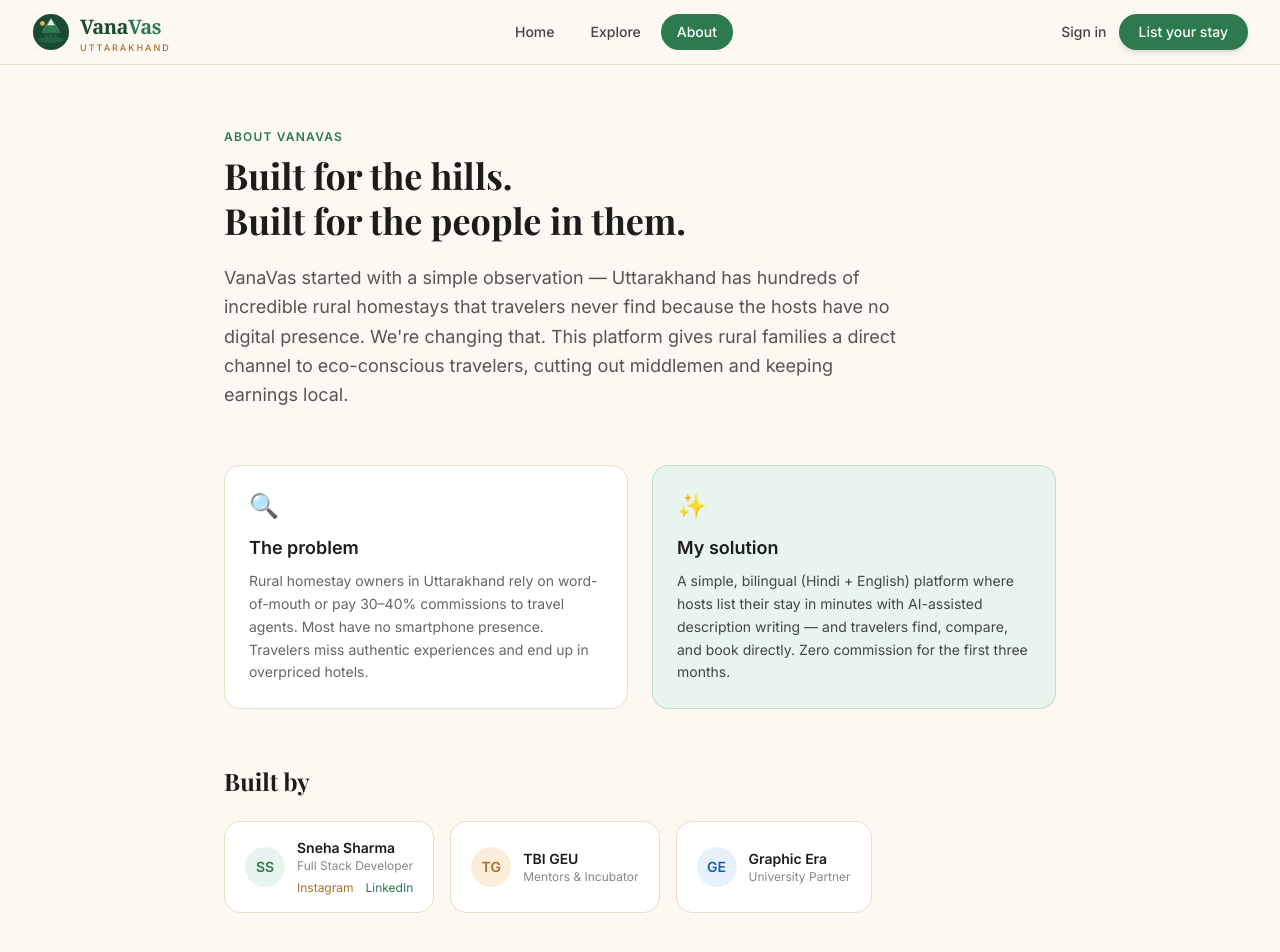
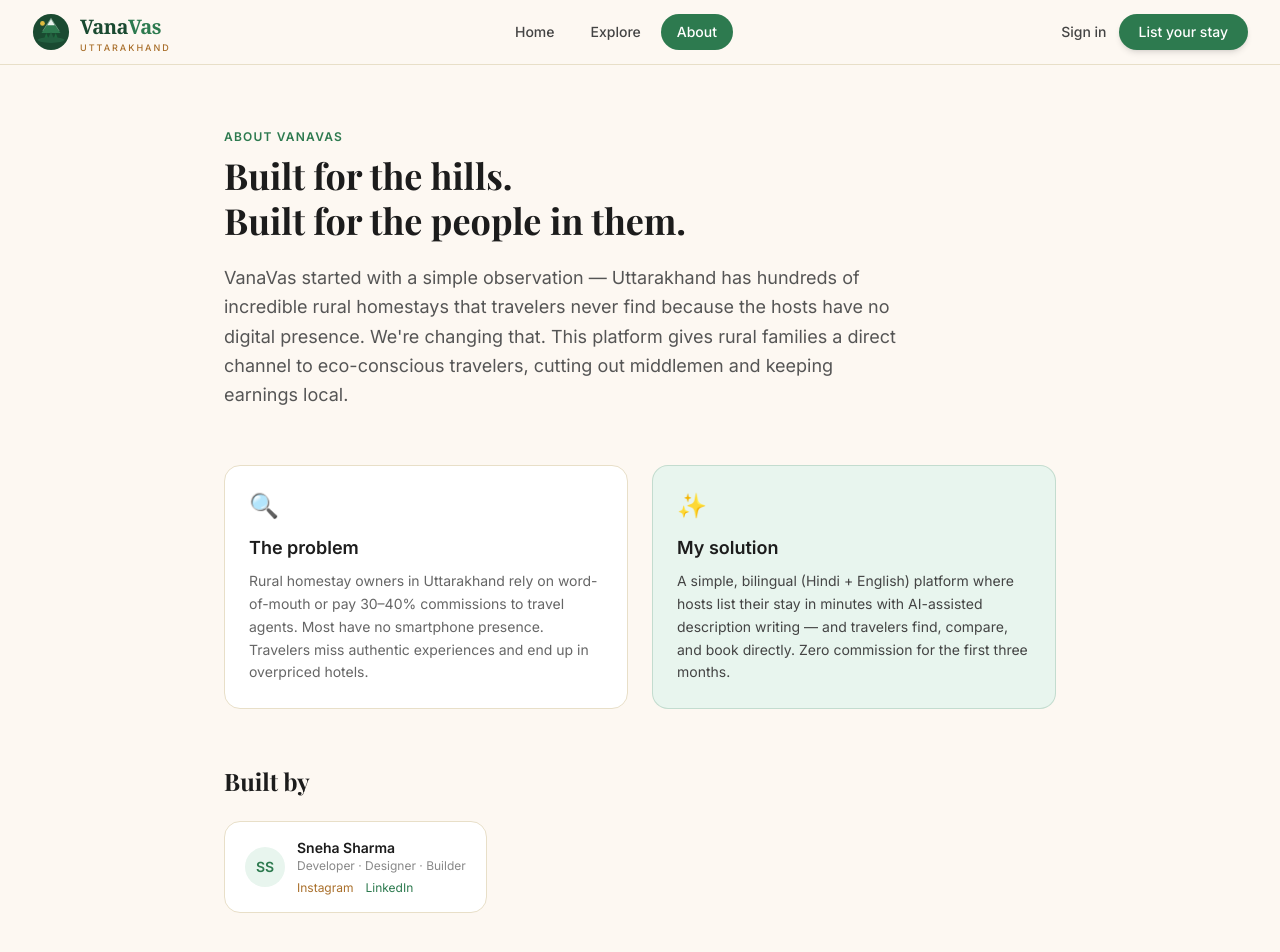
Before and after one commit to snehasharmaa912-ops/Vanvas---an-Uttarakhand-homestay-, a React (Vite) app: page /about in a window 1280 px wide. Shown: the top 952 px of the page. Built offline with nearby package versions, Linux system fonts and the light colour scheme.

Commit message:
feat: add About page with mission , problem , solution and roadmap

```diff
--- a/src/pages/About.jsx
+++ b/src/pages/About.jsx
@@ -1,14 +1,12 @@
 const TEAM = [
   {
     name: 'Sneha Sharma',
-    role: 'Full Stack Developer',
+    role: 'Developer · Designer · Builder',
     initials: 'SS',
     color: 'bg-[#e8f5ee] text-[#2d7a4f]',
     instagram: 'https://www.instagram.com/_snehasharma_._?igsh=bGF6eGoxcGUxMmV',
     linkedin: 'https://www.linkedin.com/in/snehasharmaa2006'
   },
-  { name: 'TBI GEU',     role: 'Mentors & Incubator',  initials: 'TG', color: 'bg-[#faeeda] text-[#a96f2b]' },
-  { name: 'Graphic Era', role: 'University Partner',   initials: 'GE', color: 'bg-[#e6f1fb] text-[#185fa5]' },
 ]
 export default function About() {
   return (
```
